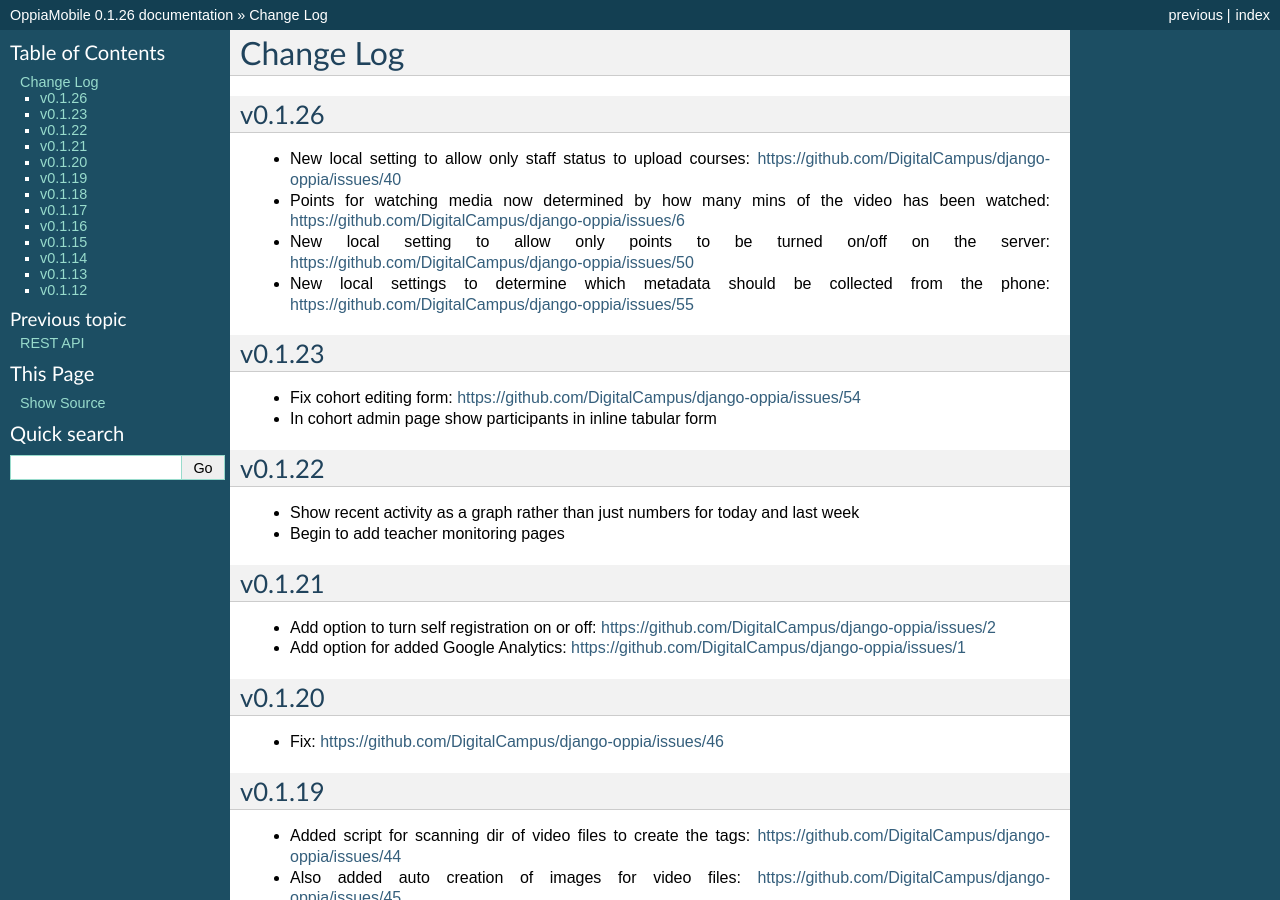
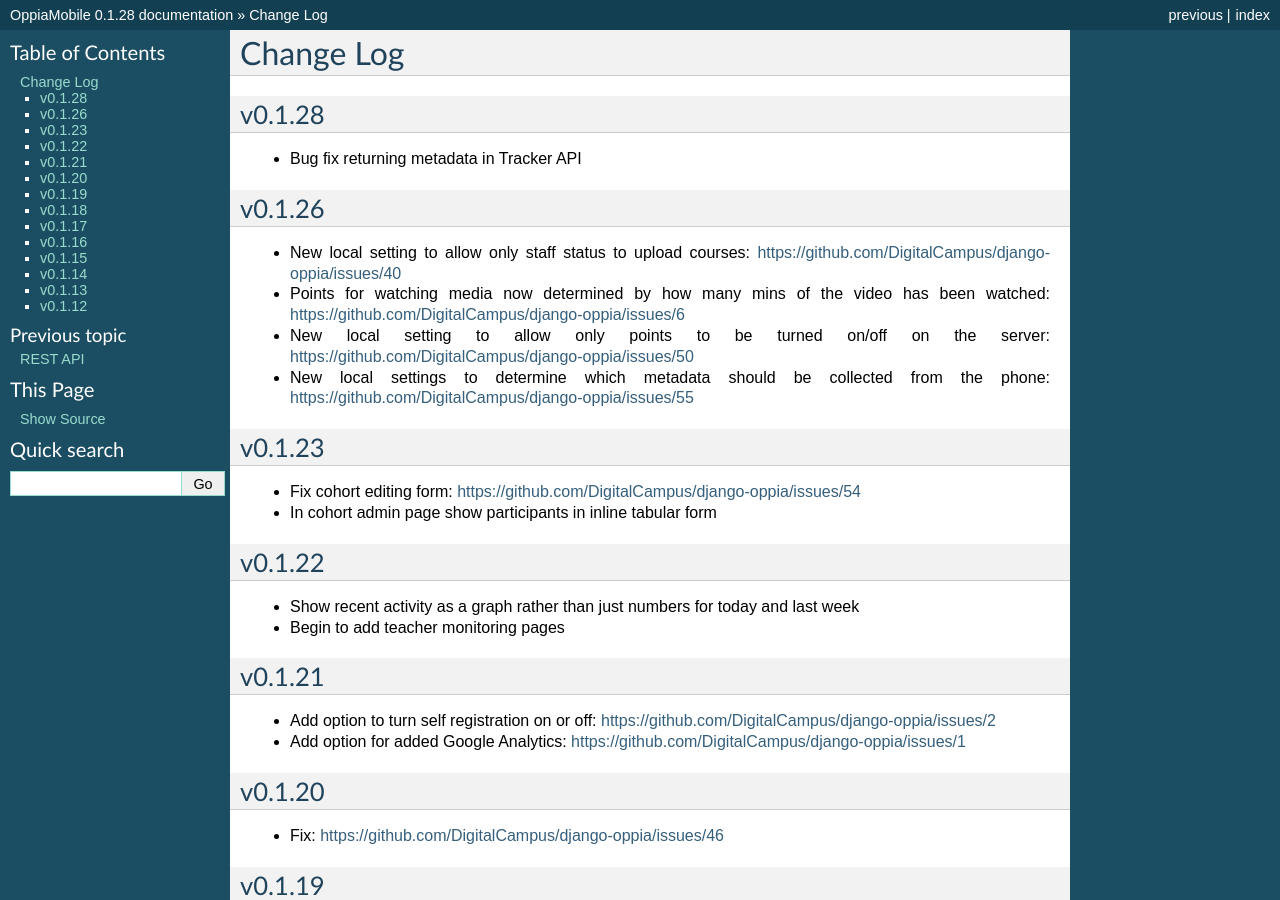
Before and after one commit to DigitalCampus/django-oppia, a Sphinx documentation site: the page built from docs/changelog.rst, in a window 1280 px wide and 900 px high. Built offline with Sphinx 7.4.7, drawn with Linux system fonts in a browser that asks for light colours; the version number is read from the project's files by our own code; some of the changed text lies outside the part shown.

Commit message:
bug fix for returning metadata collected in Tracker API

```diff
--- a/docs/changelog.rst
+++ b/docs/changelog.rst
@@ -1,6 +1,8 @@
 Change Log
 ============
-
+v0.1.28
+-------
+* Bug fix returning metadata in Tracker API
 
 v0.1.26
 -------
--- a/docs/conf.py
+++ b/docs/conf.py
@@ -56,9 +56,9 @@
 # built documents.
 #
 # The short X.Y version.
-version = '0.1.26'
+version = '0.1.28'
 # The full version, including alpha/beta/rc tags.
-release = '0.1.26'
+release = '0.1.28'
 
 # The language for content autogenerated by Sphinx. Refer to documentation
 # for a list of supported languages.
--- a/oppia/__init__.py
+++ b/oppia/__init__.py
@@ -1 +1 @@
-VERSION = (0, 1, 26, 'alpha', 0)
+VERSION = (0, 1, 28, 'alpha', 0)
--- a/setup.py
+++ b/setup.py
@@ -8,7 +8,7 @@
 
 setup(
     name='django-oppia',
-    version='0.1.26',
+    version='0.1.28',
     packages=['oppia','oppia.quiz','oppia.api','oppia.profile','oppia.quiz.api', 'oppia.migrations', 'oppia.quiz.migrations', 'oppia.mobile'],
     include_package_data=True,
     license='GNU GPL v3 License',  # example license
```
Also changed, not shown: 1 other file.
